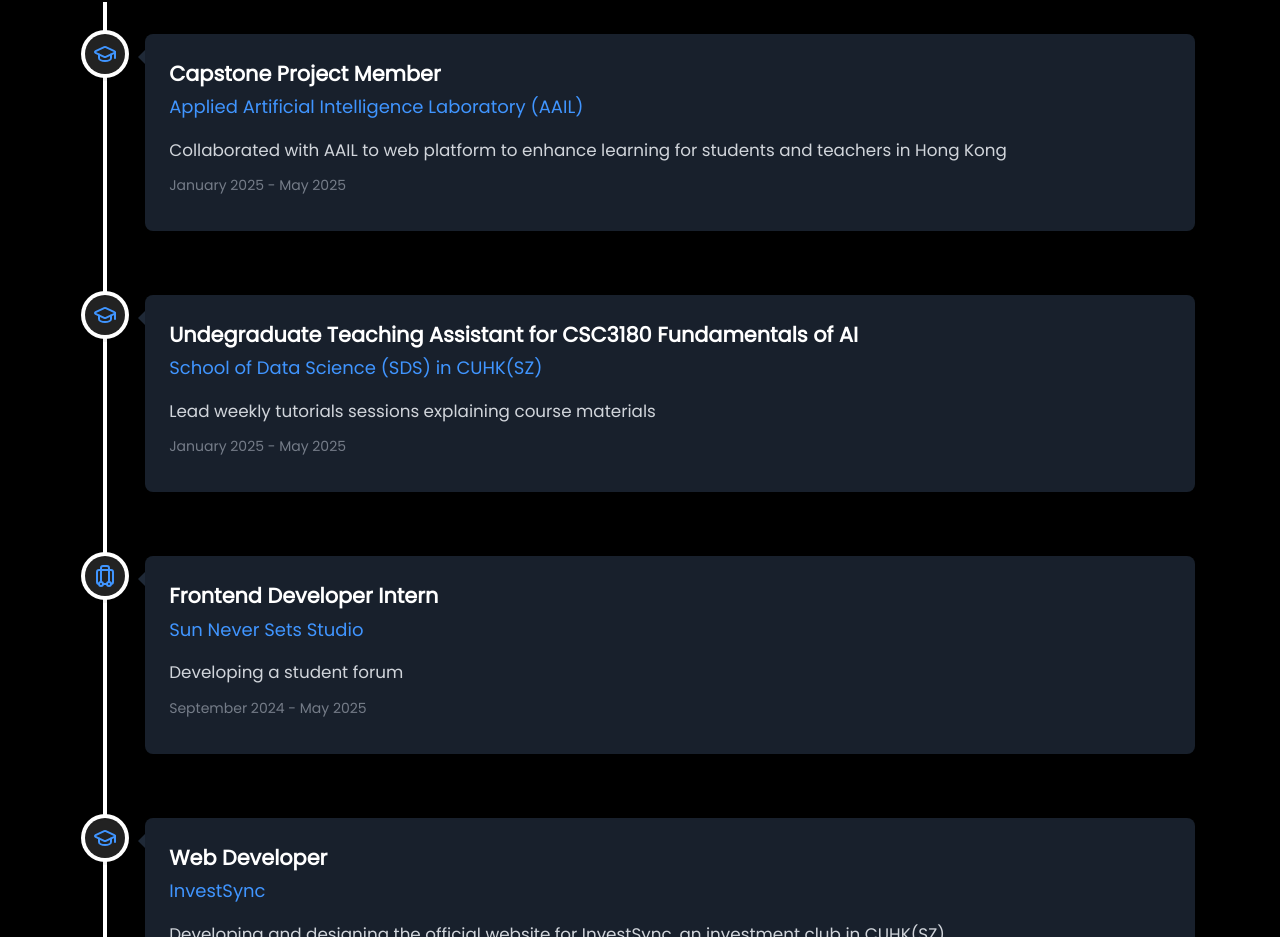
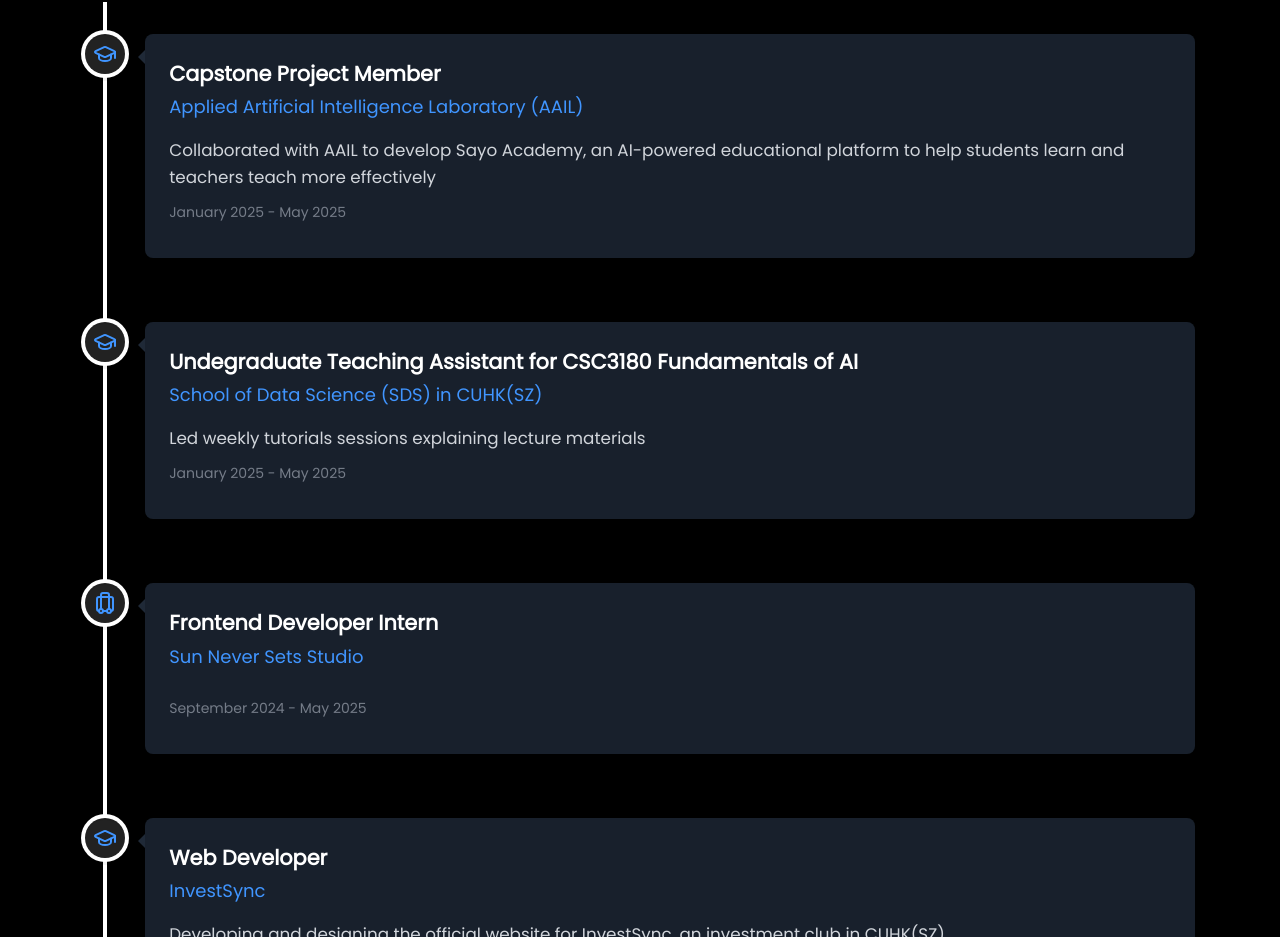
Before and after one commit to bryannjonathan/personal-website, a Next.js app: page / in a window 1280 px wide. Shown: the part 2473-3410 px from the top of the page. Built offline with nearby package versions, Linux system fonts and the light colour scheme.

Commit message:
Modified experience list

```diff
--- a/src/app/lists/expList.js
+++ b/src/app/lists/expList.js
@@ -1,25 +1,24 @@
-
 const expList = [
     {
         place: "Applied Artificial Intelligence Laboratory (AAIL)",
         position: "Capstone Project Member",
         type: "edu",
         date: "January 2025 - May 2025",
-        desc: "Collaborated with AAIL to web platform to enhance learning for students and teachers in Hong Kong"
+        desc: "Collaborated with AAIL to develop Sayo Academy, an AI-powered educational platform to help students learn and teachers teach more effectively"
     },
     {
         place: "School of Data Science (SDS) in CUHK(SZ)",
         position: "Undegraduate Teaching Assistant for CSC3180 Fundamentals of AI",
         type: "edu",
         date: "January 2025 - May 2025",
-        desc: "Lead weekly tutorials sessions explaining course materials",
+        desc: "Led weekly tutorials sessions explaining lecture materials",
     },
     {
         place: "Sun Never Sets Studio",
         position: "Frontend Developer Intern",
         // type: "edu",
         date: "September 2024 - May 2025",
-        desc: "Developing a student forum",
+        // desc: "Developing",
     },
     {
         place: "InvestSync",
```
